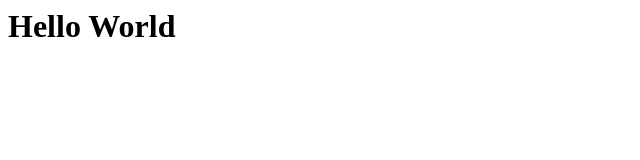
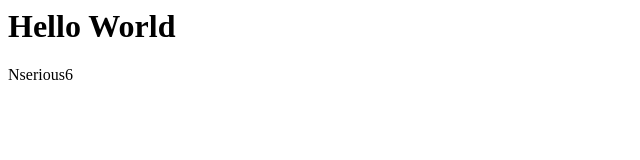
Before and after one commit to nserious6/hello-world, a plain HTML site: page index.html in a window 1280 px wide. Shown: the full height of the page, 0-640 px from the left. Drawn offline with Linux system fonts and the light colour scheme.

Commit message:
6 2.5 Skyline

```diff
--- a/index.html
+++ b/index.html
@@ -1 +1,2 @@
 <h1>Hello World</h1>
+<p>Nserious6</p>
```
